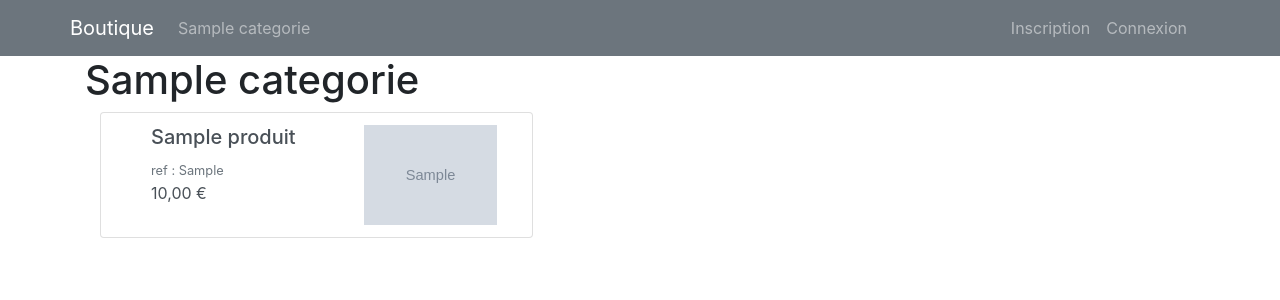
After one commit to MatheoDev404/formation-back, a PHP site: page /boutique/categorie.php?id=1 in a window 1280 px wide. The commit adds this page. Shown: the top 300 px of the page. Run offline with PHP 8.4, Linux system fonts and the light colour scheme; tables that the repository leaves empty or names only in its code hold one stand-in row (values such as "Sample post"); grey boxes marked "Sample" are stand-in pictures.

Commit message:
page produit/categorie 11-07-2018

```diff
--- a/PHP/boutique/admin/categorie-delete.php
+++ b/PHP/boutique/admin/categorie-delete.php
@@ -4,7 +4,7 @@ require_once __DIR__  . '/../include/init.php';
 
 adminSecurity();
 
-$query = 'DELETE FROM categorie WHERE id = ' . (int)$_GET['id'];
+$query = 'DELETE FROM categorie WHERE id=' . (int)$_GET['id'];
 
 $pdo->exec($query);
 
--- a/PHP/boutique/admin/produit-delete.php
+++ b/PHP/boutique/admin/produit-delete.php
@@ -5,7 +5,8 @@ require_once __DIR__  . '/../include/init.php';
 adminSecurity();
 
 $query = 'SELECT photo FROM produit ' . (int)$_GET['id'];
-$stmt = $pdo->query($query);
+$stmt = $pdo->prepare($query);
+$stmt->execute();
 $photo = $stmt->fetchColumn();
 
 // On supprime le produits, et on éfface la photo si il y en a une dans le dossier.
@@ -20,7 +21,7 @@ $pdo->exec($query);
 
 
 // enregistrement du message dans $_SESSION.
-setFlashMessage('la catégorie a bien été supprimée.');
+setFlashMessage('Le produit a bien été supprimée.');
 
 // Redirection
 header("location: produits.php");
--- a/PHP/boutique/admin/produit-edit.php
+++ b/PHP/boutique/admin/produit-edit.php
@@ -112,7 +112,7 @@ UPDATE produit SET
     reference = :reference,
     prix = :prix,
     categorie_id = :categorie_id,
-    photo = $photoActuelle,
+    photo = :photo,
 WHERE id = :id
 SQL;
             $stmt = $pdo->prepare($query);
--- /dev/null
+++ b/PHP/boutique/categorie.php
@@ -0,0 +1,72 @@
+<?php
+// Afficher le nom de la catégorie en titre de la page
+// Lister les produits appartenants à la catégorie avec leurs photos si il en ont une
+//
+
+
+
+require_once __DIR__ . '/include/init.php';
+$query ='SELECT nom FROM categorie WHERE id=' . (int)$_GET['id'];
+$stmt = $pdo->prepare($query);
+$stmt->execute();
+$categorie = $stmt->fetchColumn();
+
+$query = 'SELECT * FROM produit WHERE categorie_id=' . (int)$_GET['id'];
+$stmt = $pdo->prepare($query);
+$stmt->execute();
+$produits = $stmt->fetchAll();
+
+
+require __DIR__  . '/layout/top.php';
+
+?>
+
+<h1><?= $categorie; ?></h1>
+
+
+
+
+<div class="group-item d-flex justify-content-between flex-wrap">
+
+    <?php
+    foreach ($produits as $produit) :
+
+    $imgUrl = ($produit['photo'] != '')
+                    ? PHOTO_WEB . $produit['photo']
+                    : PHOTO_DEFAULT
+                ;
+    ?>
+        <div mainheight="400px" class="col-5">
+            <a href="produit.php?id=<?= $produit['id'] ?>" class="d-flex list-group-item list-group-item-action">
+                <div class="col-7  justify-content-between flex-wrap">
+
+
+                    <h5 class="col-12 md-1"><?= $produit['nom']; ?></h5>
+                    <span class="col-12 text-muted"><small>ref : <?= $produit['reference']; ?></small></span>
+                    <p class="col-12 "><?= prixFr($produit['prix']); ?></p>
+
+
+                </div>
+                <div class="col-2">
+                    <img src="<?= $imgUrl ?>" height="100px">
+
+                </div>
+            </a>
+        </div>
+
+    <?php
+    endforeach;
+    ?>
+
+</div>
+
+
+
+
+
+
+<?php
+
+require __DIR__  . '/layout/bottom.php';
+
+?>
--- a/PHP/boutique/include/init.php
+++ b/PHP/boutique/include/init.php
@@ -8,6 +8,8 @@ define('PHOTO_WEB', RACINE_WEB . 'photo/' );
 
 define('PHOTO_DIR', $_SERVER['DOCUMENT_ROOT'] . '/matheo_stunault/formation-back/PHP/boutique/photo/' );
 
+define('PHOTO_DEFAULT','https://dummyimage.com/600x400/000000/ffffff&text=Pas+d\'image');
+
 
 require __DIR__ . '/cnx.php';
 require __DIR__ . '/fonctions.php';
--- /dev/null
+++ b/PHP/boutique/layout/menu-categorie.php
@@ -0,0 +1,20 @@
+<?php
+
+$stmt = $pdo->query('SELECT * FROM categorie');
+$categoriesMenu = $stmt->fetchAll();
+?>
+<div class="navbar-collapse">
+    <ul class="navbar-nav">
+        <?php
+        foreach ($categoriesMenu as $categorieMenu) :
+        ?>
+            <li class="nav-item">
+                <a href="<?= RACINE_WEB; ?>categorie.php?id=<?= $categorieMenu['id']; ?>" class="nav-link">
+                    <?= $categorieMenu['nom']; ?>
+                </a>
+            </li>
+        <?php
+        endforeach;
+        ?>
+    </ul>
+</div>
--- a/PHP/boutique/layout/top.php
+++ b/PHP/boutique/layout/top.php
@@ -36,11 +36,17 @@
         <div class="container navbar-nav">
             <a href="<?= RACINE_WEB; ?>index.php" class="navbar-brand">Boutique</a>
 
-            <?php
-            if(isUserConnected()) :
-            ?>
+                <?php
+
+                include __DIR__ . '/menu-categorie.php';
+
+                ?>
+
 
             <ul class="navbar-nav">
+                <?php
+                if(isUserConnected()) :
+                ?>
                 <li class="nav-item">
                     <a href="#" class="nav-link"><?= getUserFullName(); ?></a>
                 </li>
```
Also changed, not shown: PHP/boutique/produit.php (added, +50 -0 lines), PHP/boutique/photo/AD121J0F4-Q11.jpeg (added), PHP/boutique/photo/NI121A03N-Q11.jpeg (added), PHP/boutique/photo/NI121A03N-Q11.jpg (added), PHP/boutique/photo/RS144E01K-Q11.jpeg (added), PHP/boutique/photo/q3s1gq65.jpeg (added), PHP/boutique/photo/qevqf.jpg (added), PHP/boutique/photo/s8rtbhsd564.jpg (added), PHP/boutique/photo/z6et5h49bs8.jpg (added).
